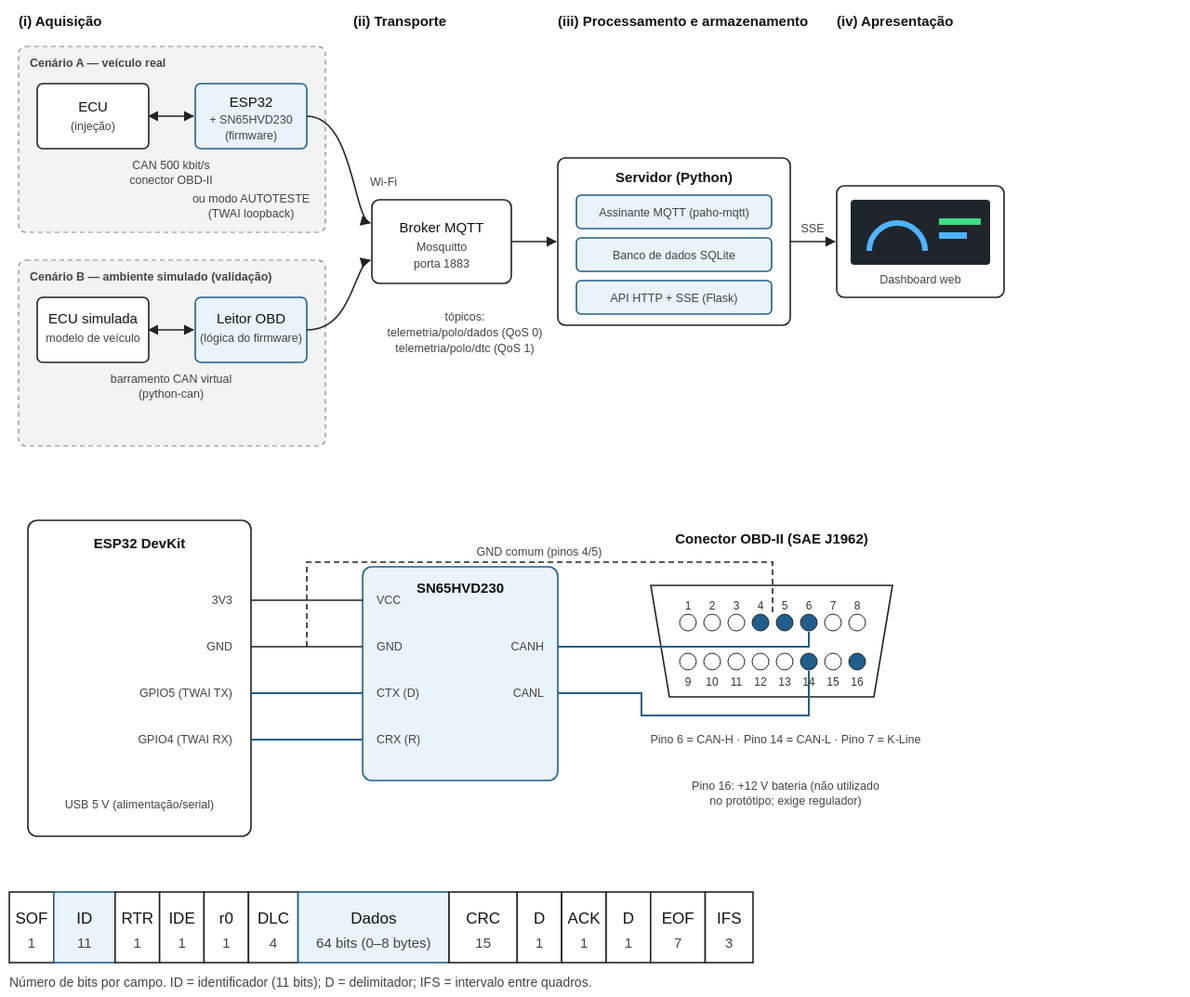
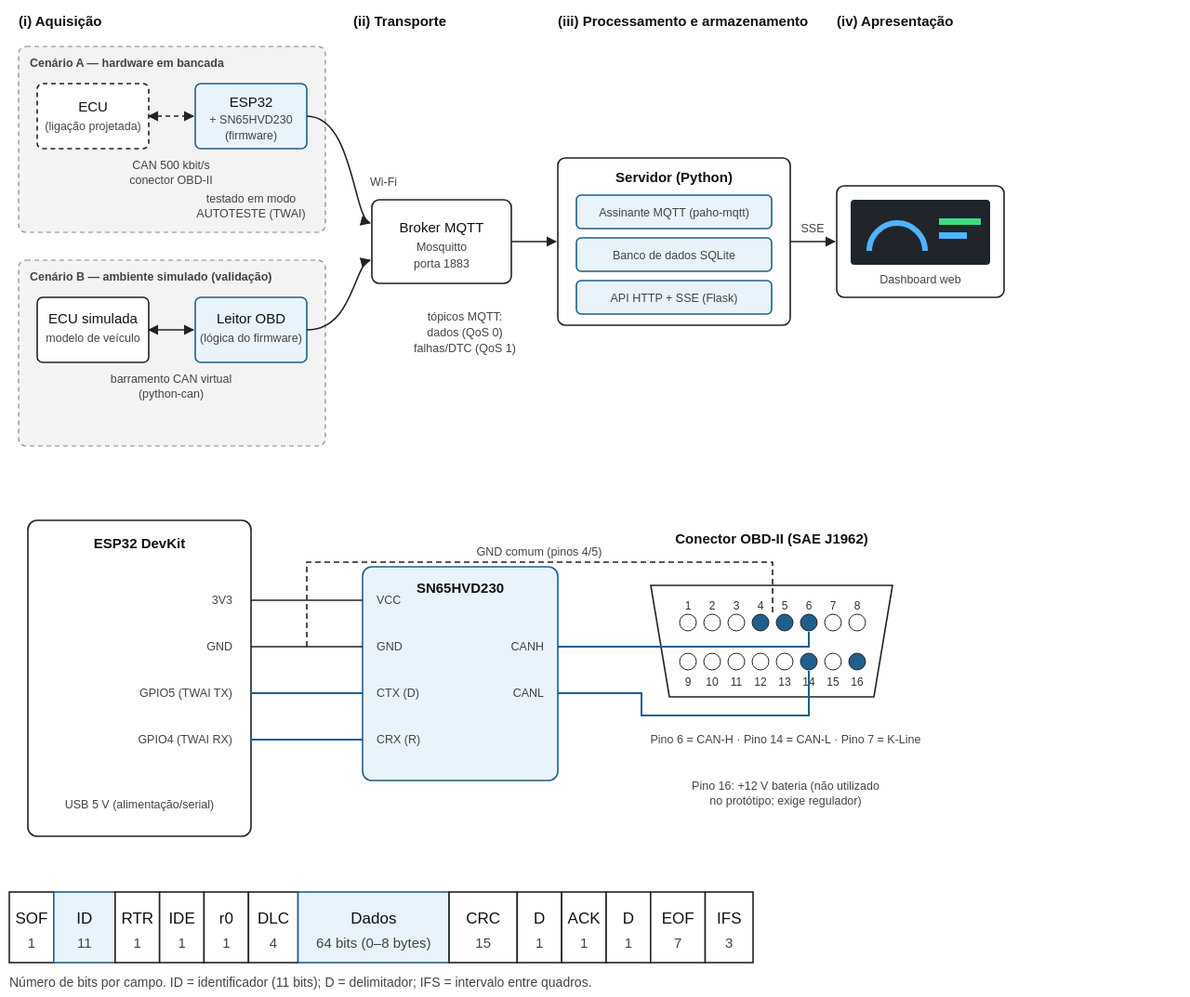
Before and after one commit to eliasbr14-cell/telemetria-obd-esp32, a plain HTML site: page figuras_src/diagramas.html in a window 1280 px wide. Shown: the top 1073 px of the page at 93% size. Drawn offline with Linux system fonts and the light colour scheme.

Commit message:
Atualiza README, figura da arquitetura e fotos da bancada
- README reescrito: como o sistema foi validado (simulação + bancada),
  principais resultados, tabela de ligações, teste do obd.h com g++,
  configuração do Mosquitto, limitações e como citar.
- Figura da arquitetura corrigida: o Cenário A passa a ser "hardware
  em bancada" (ligação com a ECU apenas projetada), igual ao TCC.
- Novas figuras: placa ESP32, SN65HVD230, montagem, Monitor Serial e
  dashboard recebendo dados do ESP32.
- Adiciona .gitignore (ignora banco SQLite e caches do Python).

Co-Authored-By: Claude Opus 5.5 <noreply@anthropic.com>
Claude-Session: https://claude.ai/code/session_01TFjqm5PMAEyk5TgKQnoZ2T

```diff
--- a/figuras_src/diagramas.html
+++ b/figuras_src/diagramas.html
@@ -19,12 +19,12 @@
   <text x="900" y="28" class="t b">(iv) Apresentação</text>
 
   <rect x="20" y="50" width="330" height="200" rx="8" class="gr"/>
-  <text x="32" y="72" class="s b">Cenário A — veículo real</text>
-  <rect x="40" y="90" width="120" height="70" rx="6" class="cx"/><text x="100" y="120" text-anchor="middle" class="t">ECU</text><text x="100" y="140" text-anchor="middle" class="s">(injeção)</text>
+  <text x="32" y="72" class="s b">Cenário A — hardware em bancada</text>
+  <rect x="40" y="90" width="120" height="70" rx="6" class="cx" stroke-dasharray="5 4"/><text x="100" y="120" text-anchor="middle" class="t">ECU</text><text x="100" y="140" text-anchor="middle" class="s">(ligação projetada)</text>
   <rect x="210" y="90" width="120" height="70" rx="6" class="ac"/><text x="270" y="115" text-anchor="middle" class="t">ESP32</text><text x="270" y="133" text-anchor="middle" class="s">+ SN65HVD230</text><text x="270" y="150" text-anchor="middle" class="s">(firmware)</text>
-  <path d="M160 125 H208" class="l" marker-end="url(#m)" marker-start="url(#m)"/>
+  <path d="M160 125 H208" class="l" stroke-dasharray="5 4" marker-end="url(#m)" marker-start="url(#m)"/>
   <text x="184" y="182" text-anchor="middle" class="s">CAN 500 kbit/s</text><text x="184" y="198" text-anchor="middle" class="s">conector OBD-II</text>
-  <text x="270" y="218" text-anchor="middle" class="s">ou modo AUTOTESTE</text><text x="270" y="234" text-anchor="middle" class="s">(TWAI loopback)</text>
+  <text x="270" y="218" text-anchor="middle" class="s">testado em modo</text><text x="270" y="234" text-anchor="middle" class="s">AUTOTESTE (TWAI)</text>
 
   <rect x="20" y="280" width="330" height="200" rx="8" class="gr"/>
   <text x="32" y="302" class="s b">Cenário B — ambiente simulado (validação)</text>
@@ -39,9 +39,9 @@
   <path d="M330 125 C 380 125, 380 235, 398 240" class="l" marker-end="url(#m)"/>
   <path d="M330 355 C 380 355, 380 285, 398 280" class="l" marker-end="url(#m)"/>
   <text x="398" y="200" class="s" text-anchor="start">Wi-Fi</text>
-  <text x="500" y="345" text-anchor="middle" class="s">tópicos:</text>
-  <text x="500" y="362" text-anchor="middle" class="s">telemetria/polo/dados (QoS 0)</text>
-  <text x="500" y="379" text-anchor="middle" class="s">telemetria/polo/dtc (QoS 1)</text>
+  <text x="500" y="345" text-anchor="middle" class="s">tópicos MQTT:</text>
+  <text x="500" y="362" text-anchor="middle" class="s">dados (QoS 0)</text>
+  <text x="500" y="379" text-anchor="middle" class="s">falhas/DTC (QoS 1)</text>
 
   <!-- servidor -->
   <rect x="600" y="170" width="250" height="180" rx="8" class="cx"/>
```
Also changed, not shown: figuras/fig_arquitetura.png, figuras/fig_dash_esp.png (added), figuras/fig_esp32.jpg (added), figuras/fig_montagem.jpg (added), figuras/fig_serial.png (added), figuras/fig_sn65.jpg (added), 2 other files.
